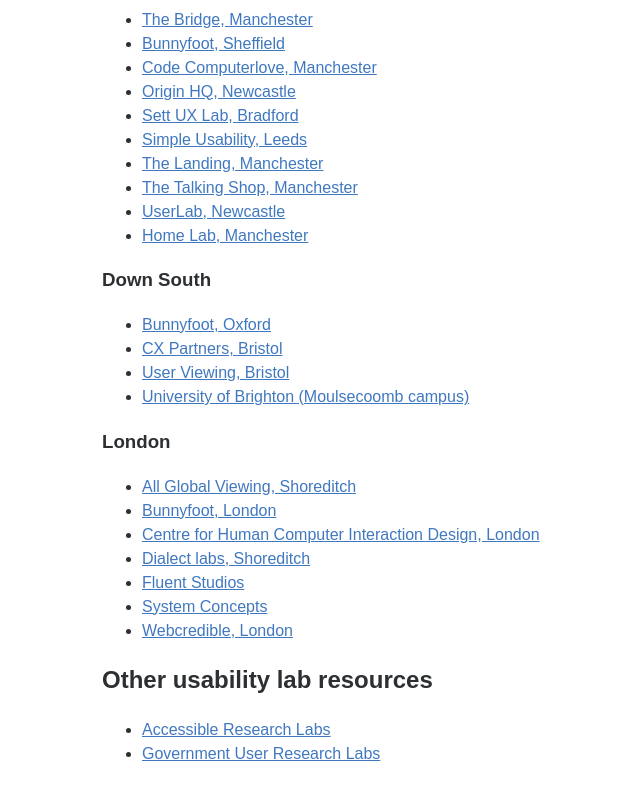
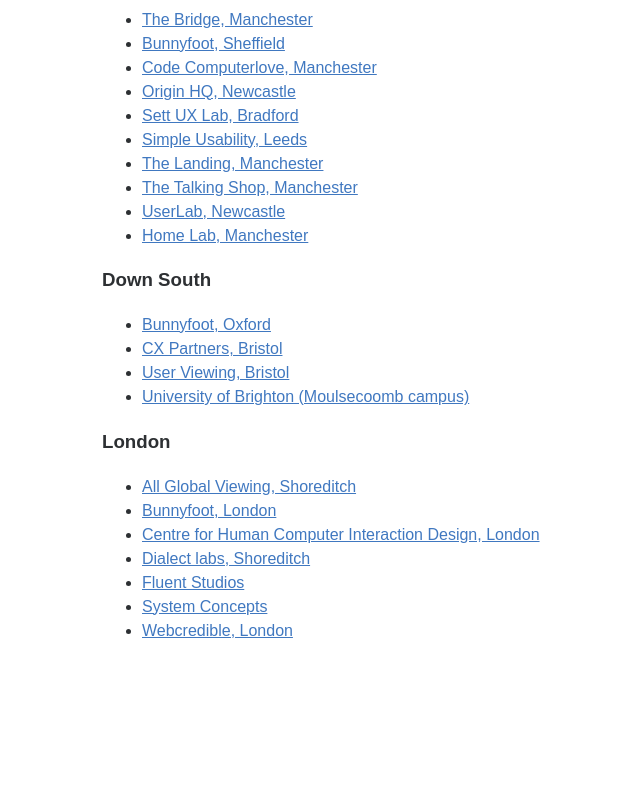
Before and after one commit to benjystanton/usability-labs, a plain HTML site: page index.html in a window 1280 px wide. Shown: the part 569-1369 px from the top of the page, without its empty margins (218-858 px from the left). After the commit the page ends 1260 px from the top, so only its background shows below. Drawn offline with Linux system fonts and the light colour scheme.

Commit message:
Remove "other resources"

```diff
--- a/index.html
+++ b/index.html
@@ -69,12 +69,5 @@
 			<li><a href="http://www.webcredible.com/usability-lab-hire">Webcredible, London</a></li>
 		</ul>
 
-		<h2>Other usability lab resources</h2>
-
-		<ul>
-			<li><a href="https://userresearchmethods.hackpad.com/Accessible-Research-Labs-vsDQUx7RqnP">Accessible Research Labs</a></li>
-			<li><a href="https://userresearchmethods.hackpad.com/Cross-Government-User-Research-Labs-5sU2IQF7ldF">Government User Research Labs</a></li>
-		</ul>
-
 	</body>
 </html>
```
